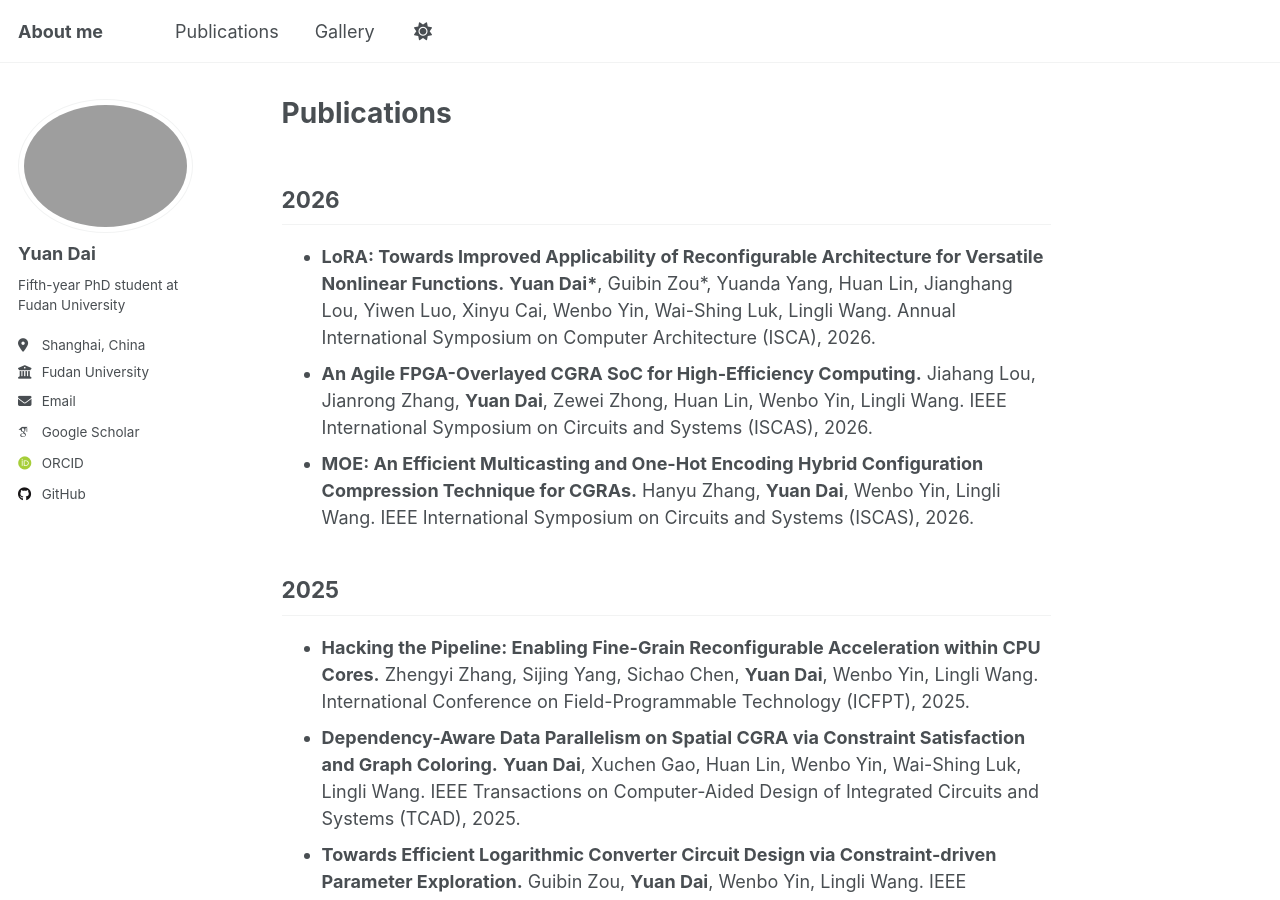
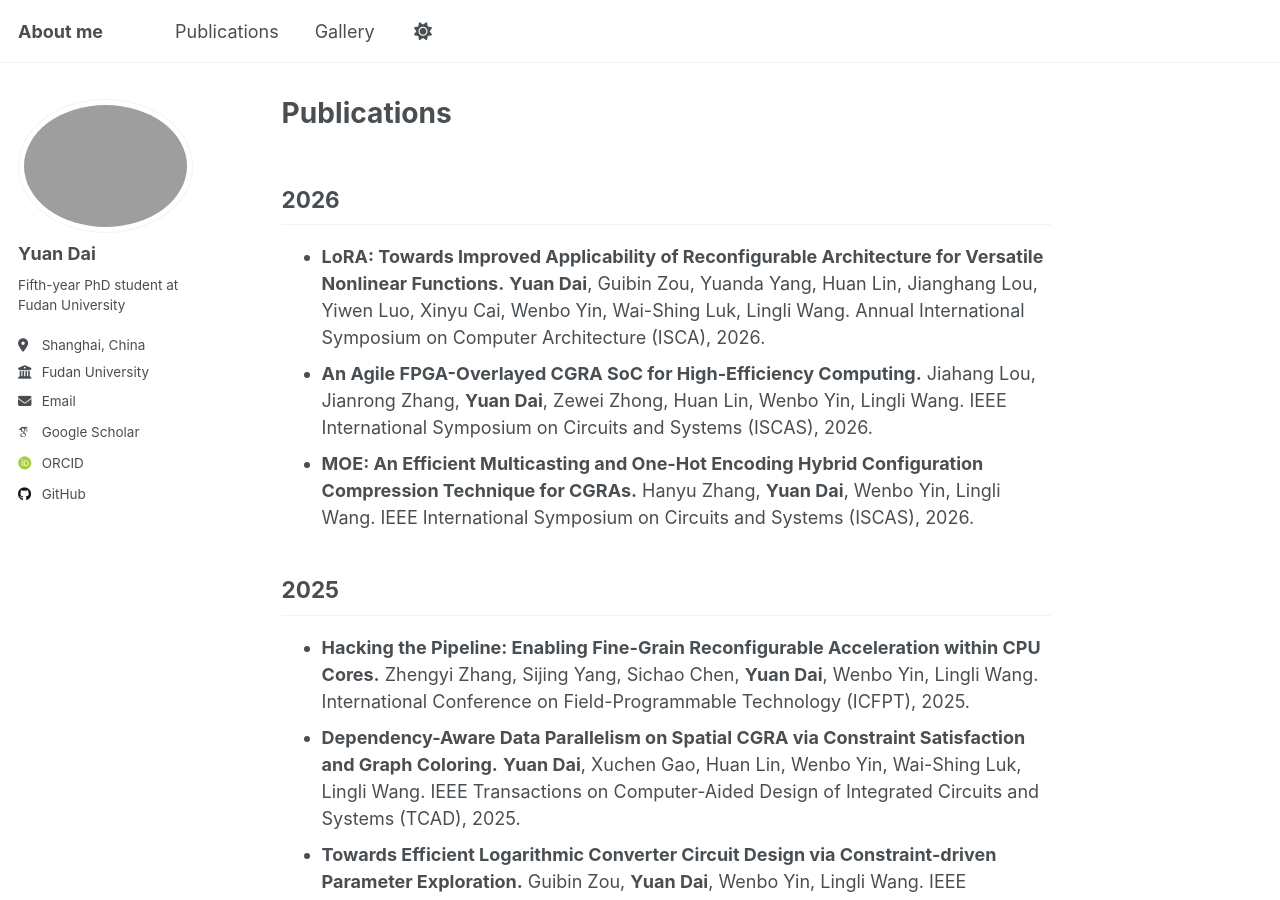
Before and after one commit to Dai-dirk/Dai-dirk.github.io, a Jekyll site: the page built from _pages/publication.md, in a window 1280 px wide and 900 px high. Built offline with Jekyll 4.4.1, drawn with Linux system fonts in a browser that asks for light colours; some web fonts are replaced; comment, search, counter and statistics services are not loaded.

```diff
--- a/_pages/publication.md
+++ b/_pages/publication.md
@@ -6,7 +6,7 @@ layout: single
 ---
 
 ## 2026
-- **LoRA: Towards Improved Applicability of Reconfigurable Architecture for Versatile Nonlinear Functions.** **Yuan Dai\***, Guibin Zou\*, Yuanda Yang, Huan Lin, Jianghang Lou, Yiwen Luo, Xinyu Cai, Wenbo Yin, Wai-Shing Luk, Lingli Wang. Annual International Symposium on Computer Architecture (ISCA), 2026.
+- **LoRA: Towards Improved Applicability of Reconfigurable Architecture for Versatile Nonlinear Functions.** **Yuan Dai**, Guibin Zou, Yuanda Yang, Huan Lin, Jianghang Lou, Yiwen Luo, Xinyu Cai, Wenbo Yin, Wai-Shing Luk, Lingli Wang. Annual International Symposium on Computer Architecture (ISCA), 2026.
 - **An Agile FPGA-Overlayed CGRA SoC for High-Efficiency Computing.** Jiahang Lou, Jianrong Zhang, **Yuan Dai**, Zewei Zhong, Huan Lin, Wenbo Yin, Lingli Wang. IEEE International Symposium on Circuits and Systems (ISCAS), 2026.
 - **MOE: An Efficient Multicasting and One-Hot Encoding Hybrid Configuration Compression Technique for CGRAs.** Hanyu Zhang, **Yuan Dai**, Wenbo Yin, Lingli Wang. IEEE International Symposium on Circuits and Systems (ISCAS), 2026.
 
```
